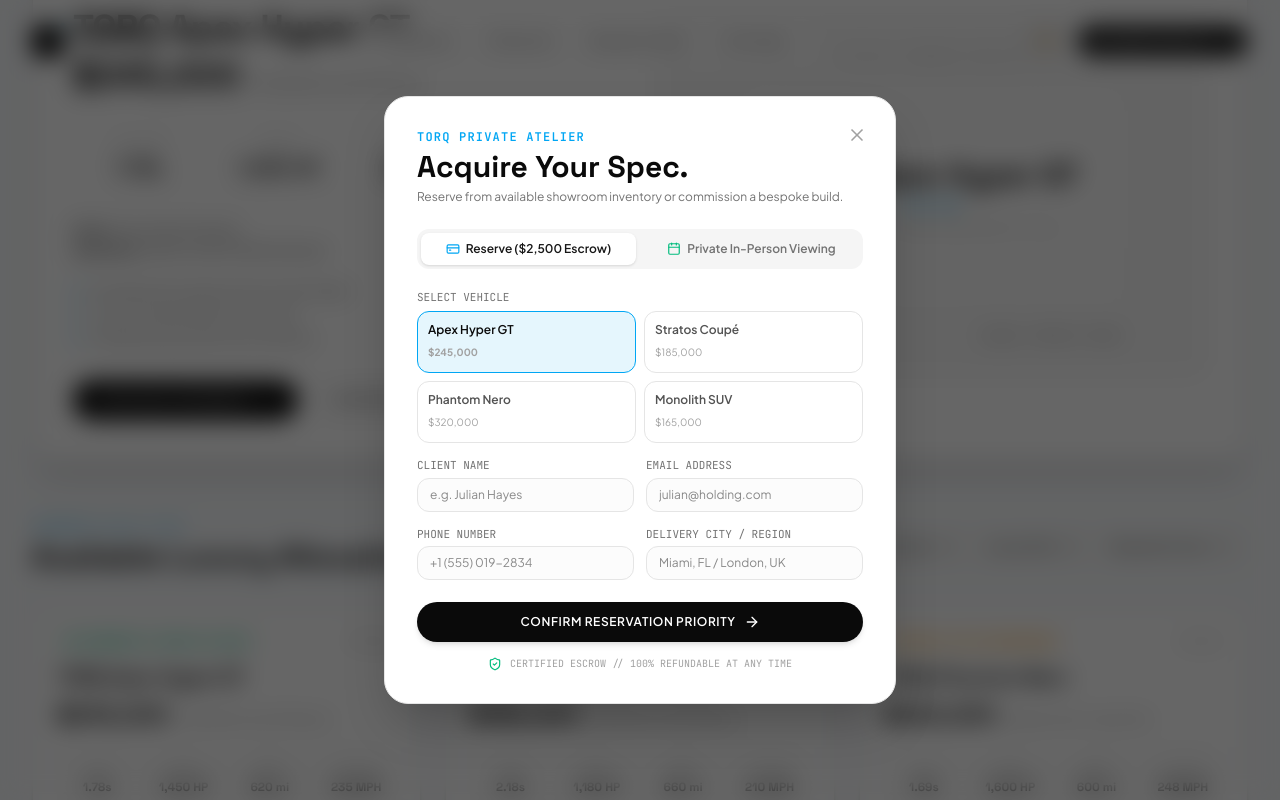
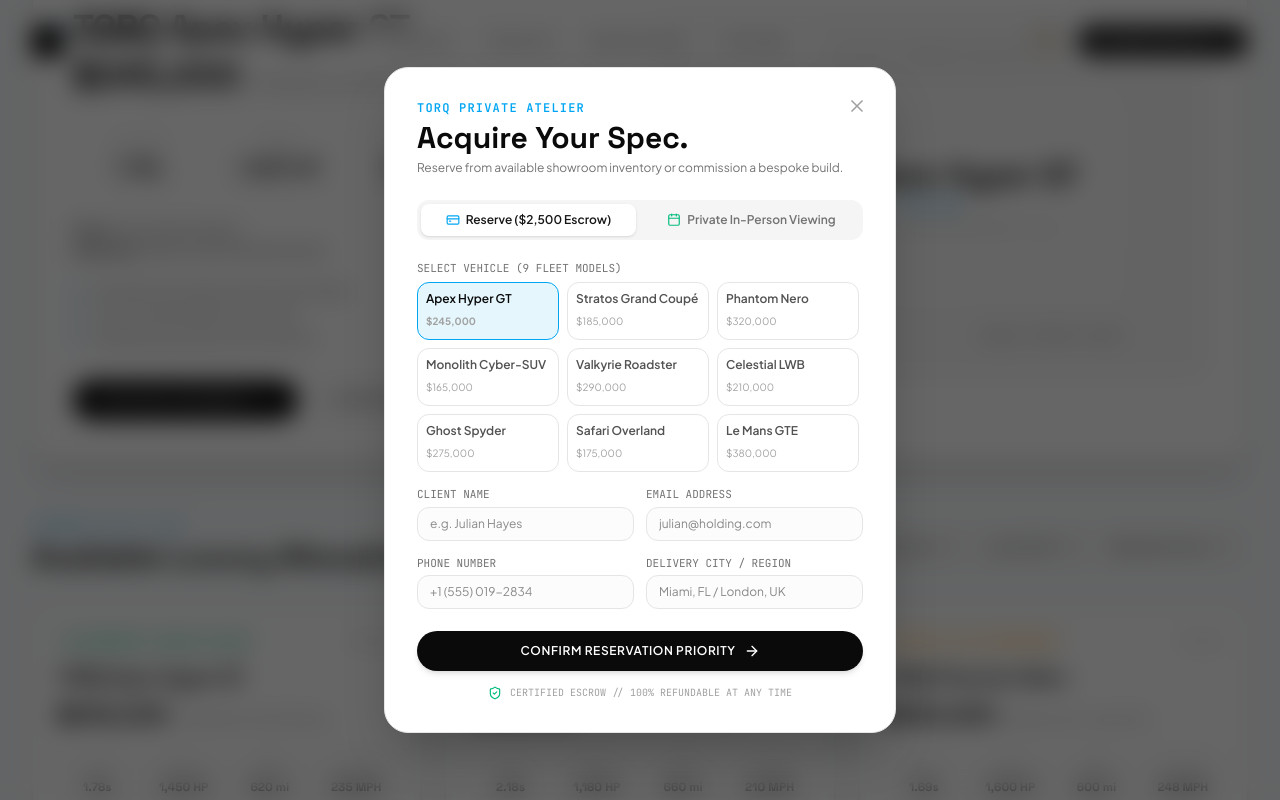
Before and after one commit to ruhul2003/Torq, a Next.js app: page / in a window 1280 px wide. Both pictures are taken after a click on the button "PURCHASE OR RESERVE". Shown: the part 1427-2227 px from the top of the page. Built offline with nearby package versions, Linux system fonts and the light colour scheme.

Commit message:
Expand preorder modal vehicle selection to support all nine luxury models.

```diff
--- a/src/components/PreorderModal.jsx
+++ b/src/components/PreorderModal.jsx
@@ -1,10 +1,11 @@
 "use client";
 
-import { useState } from "react";
+import { useState, useEffect } from "react";
 import { motion, AnimatePresence } from "framer-motion";
 import { X, CheckCircle2, ShieldCheck, ArrowRight, CreditCard, Calendar } from "lucide-react";
+import { INVENTORY } from "@/data/inventory";
 
-export default function PreorderModal({ isOpen, onClose }) {
+export default function PreorderModal({ isOpen, initialModel, onClose }) {
   const [selectedModel, setSelectedModel] = useState("apex-gt");
   const [purchaseType, setPurchaseType] = useState("deposit"); // 'deposit' or 'consult'
   const [formData, setFormData] = useState({
@@ -16,6 +17,12 @@ export default function PreorderModal({ isOpen, onClose }) {
   const [isSubmitting, setIsSubmitting] = useState(false);
   const [isSuccess, setIsSuccess] = useState(false);
   const [orderCode, setOrderCode] = useState("");
+
+  useEffect(() => {
+    if (initialModel) {
+      setSelectedModel(initialModel);
+    }
+  }, [initialModel, isOpen]);
 
   const handleSubmit = (e) => {
     e.preventDefault();
@@ -107,26 +114,21 @@ export default function PreorderModal({ isOpen, onClose }) {
                 {/* Vehicle Selection */}
                 <div>
                   <label className="text-[11px] font-mono uppercase text-neutral-500 block mb-1.5">
-                    SELECT VEHICLE
+                    SELECT VEHICLE ({INVENTORY.length} FLEET MODELS)
                   </label>
-                  <div className="grid grid-cols-2 gap-2">
-                    {[
-                      { id: "apex-gt", name: "Apex Hyper GT", price: "$245,000" },
-                      { id: "stratos-gt", name: "Stratos Coupé", price: "$185,000" },
-                      { id: "phantom-nero", name: "Phantom Nero", price: "$320,000" },
-                      { id: "monolith", name: "Monolith SUV", price: "$165,000" },
-                    ].map((model) => (
+                  <div className="grid grid-cols-2 sm:grid-cols-3 gap-2 max-h-48 overflow-y-auto pr-1">
+                    {INVENTORY.map((model) => (
                       <button
                         key={model.id}
                         type="button"
                         onClick={() => setSelectedModel(model.id)}
-                        className={`p-2.5 rounded-xl border text-left transition-all ${
+                        className={`p-2 rounded-xl border text-left transition-all ${
                           selectedModel === model.id
                             ? "border-sky-500 bg-sky-500/10 text-neutral-950 dark:text-white font-bold"
                             : "border-neutral-200 dark:border-white/10 text-neutral-600 dark:text-neutral-400"
                         }`}
                       >
-                        <span className="block text-xs font-semibold">{model.name}</span>
+                        <span className="block text-xs font-semibold truncate">{model.name.replace("TORQ ", "")}</span>
                         <span className="text-[10px] text-neutral-400">{model.price}</span>
                       </button>
                     ))}
```
